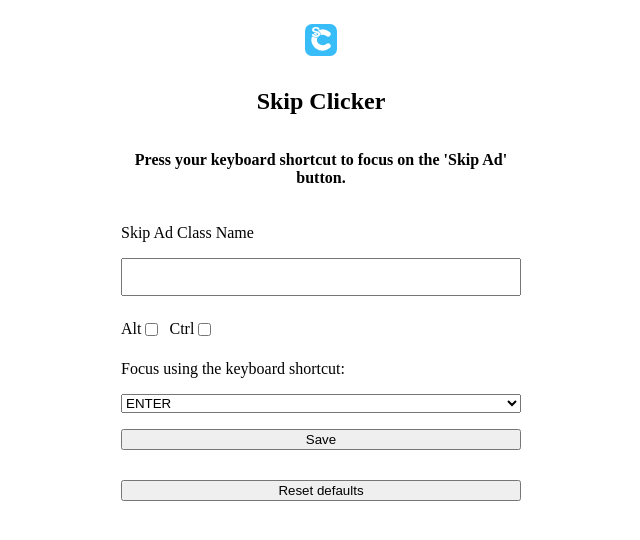
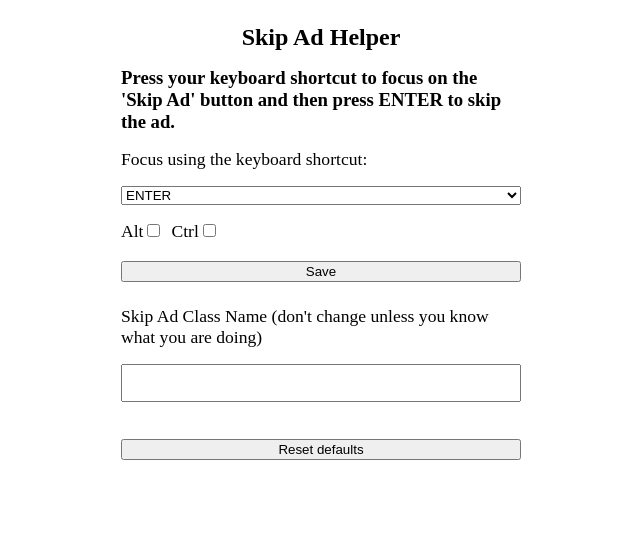
Before and after one commit to fnielson1/yt-skip-clicker, a browser extension: page ext/index.html in a window 1280 px wide. Shown: the whole page, without its empty margins (319-959 px from the left). Drawn offline with Linux system fonts and the light colour scheme.

Commit message:
feat(ui): fixed ui layout

```diff
--- a/ext/index.css
+++ b/ext/index.css
@@ -19,6 +19,9 @@ label, input, button {
   box-sizing: border-box;
   display: block;
 }
+label {
+  font-size: 1.1em;
+}
 input {
   font-size: 1em;
   padding: 0.5em;
@@ -32,6 +35,11 @@ button.save-button {
 h2 {
   text-align: center;
   margin-top: 0;
+  margin-bottom: 0;
+}
+h3 {
+  margin-top: 0;
+  margin-bottom: 0;
 }
 h4 {
   text-align: center;
@@ -55,6 +63,10 @@ h4 {
   flex-direction: row;
 }
 
+#skip-ad-classname-group {
+  padding-top: 0.5em;
+}
+
 #status-message {
   color: #b00020;
 }
--- a/ext/index.html
+++ b/ext/index.html
@@ -7,20 +7,19 @@
   </head>
   <body>
     <div class="container">
-      <div style="display:flex; justify-content:center;">
-        <img src="icon.svg" alt="Extension Icon" width="32" height="32" style="display:block; margin-bottom:1em;"/>
-      </div>
-      <h2>Skip Clicker</h2>
-      <h4>
-        Press your keyboard shortcut to focus on the 'Skip Ad' button.
-      </h4>
+      <h2>Skip Ad Helper</h2>
+      <h3>
+        Press your keyboard shortcut to focus on the 'Skip Ad' button and then press ENTER to skip the ad.
+      </h3>
 
-      <!-- Skip Ad class name shortcut -->
+      <!-- Focus shortcut -->
       <div class="input-group">
-        <label for="skip-ad-classname">
-          Skip Ad Class Name
+        <label id="focus-shortcut-label" for="focus-shortcut">
+          Focus using the keyboard shortcut:
         </label>
-        <input id="skip-ad-classname" type="text" />
+        <select id="focus-shortcut" name="focus-shortcut">
+          <!-- final option is Enter -->
+        </select>
       </div>
 
       <!-- Modifier keys -->
@@ -39,20 +38,21 @@
         </div>
       </div>
 
-      <!-- Focus shortcut -->
-      <div class="input-group">
-        <label id="focus-shortcut-label" for="focus-shortcut">
-          Focus using the keyboard shortcut:
+      <!-- Save button -->
+      <button id="save-button">Save</button>
+
+      <!-- Skip Ad class name shortcut -->
+      <div id="skip-ad-classname-group" class="input-group">
+        <label for="skip-ad-classname">
+          Skip Ad Class Name (don't change unless you know what you are doing)
         </label>
-        <select id="focus-shortcut" name="focus-shortcut">
-          <!-- final option is Enter -->
-        </select>
+        <input id="skip-ad-classname" type="text" />
       </div>
 
-
-      <button id="save-button">Save</button>
+      <!-- Reset button -->
       <button id="reset-button" style='margin-top: 1em'>Reset defaults</button>
 
+      <!-- Status -->
       <h4 id="status-message"></h4>
     </div>
   </body>
```
